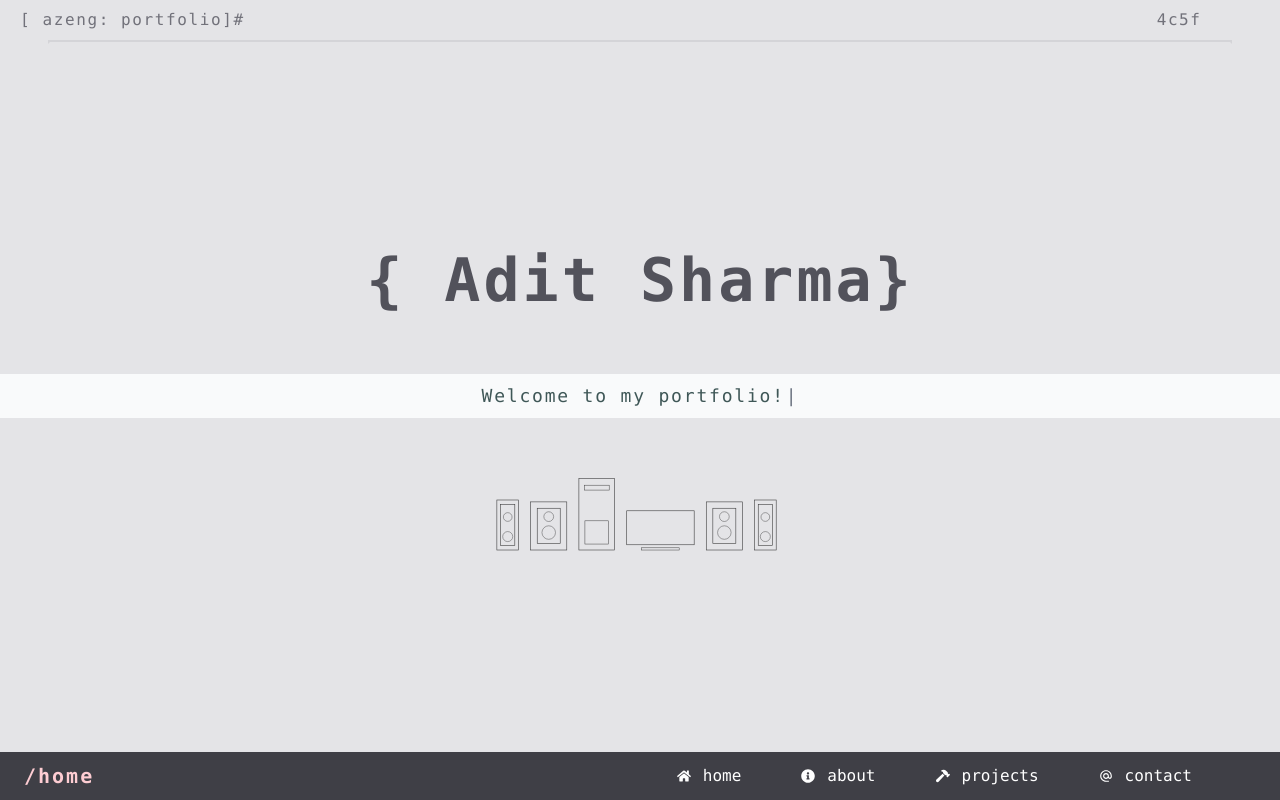
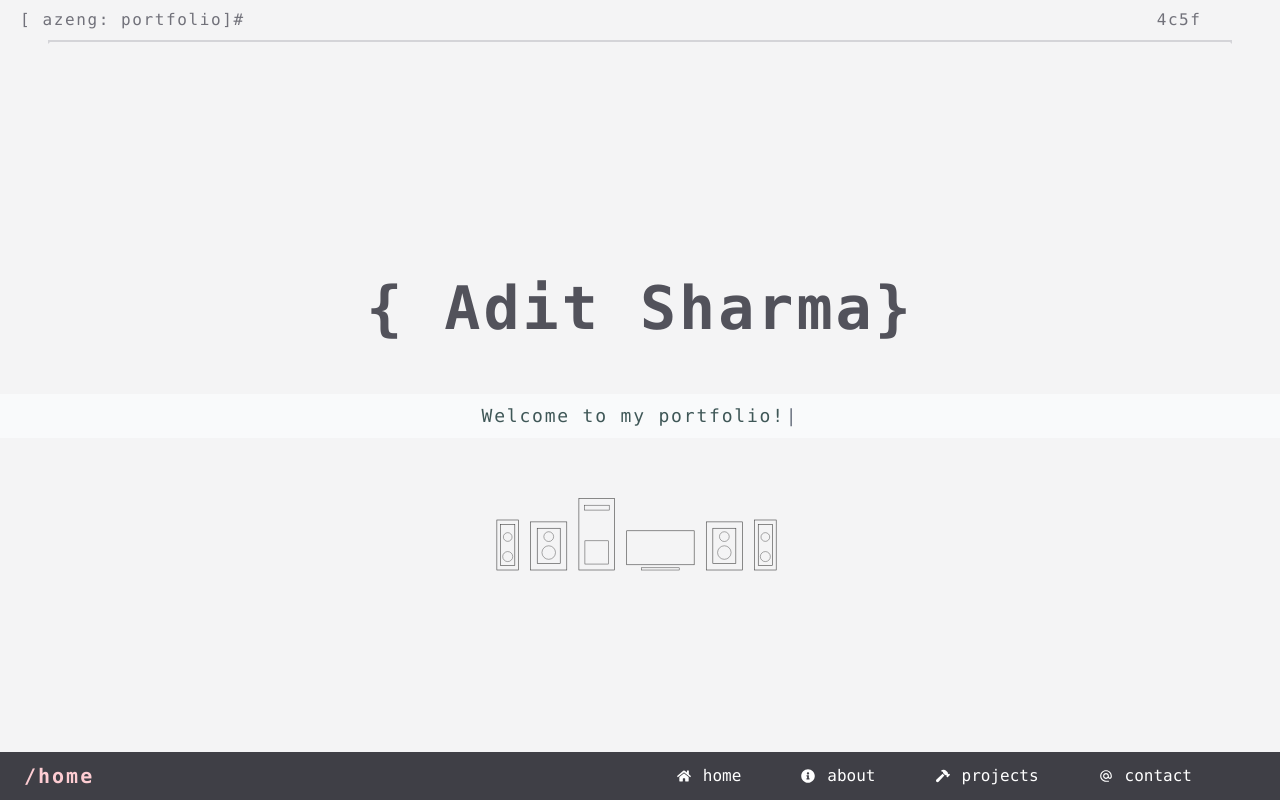
Before and after one commit to aditsharma03/portfolio, a React (Vite) app: page /#/ in a window 1280 px wide. Built offline with nearby package versions, Linux system fonts and the light colour scheme.

Commit message:
about page completed, almost

```diff
--- a/src/App.tsx
+++ b/src/App.tsx
@@ -10,7 +10,7 @@ import Projects from './components/Projects'
 function App() {
 
   return (
-    <div className=' font-mono bg-zinc-200 h-[100dvh] w-[100dvw] flex flex-col justify-center'>
+    <div className=' font-mono bg-zinc-100 h-[100dvh] w-[100dvw] flex flex-col justify-center'>
 
     <div className='justify-start'><Topbar /></div>
 
--- a/src/components/About/index.tsx
+++ b/src/components/About/index.tsx
@@ -1,7 +1,24 @@
+import myDrawing from "../../assets/myDrawing.svg"
 
 const About = () => {
 
-    return  <div className=" h-full">
+    const greeting = 'Hello there!';
+    const about = `I'm a code-slinging, tech-obsessed individual with a passion for building cool things. From tinkering with hardware to crafting innovative software, I'm always on the lookout for the next challenge. When I'm not elbow-deep in code, you might find me exploring new tech trends, fiddling with gadgets, or dreaming up the next big thing. Check out my projects to see what I've been brewing!`;
+
+    return  <div className="p-8 h-full w-full flex items-center max-sm:flex-col overflow-auto">
+
+                <div className="text-justify text-slate-800 p-4 pb-8 md:p-16 md:w-1/2 ">
+                    {greeting}
+                    <br />
+                    {about}
+                </div>
+
+                <div className="h-5/6 w-3/4  bg-slate-400 rounded-2xl flex  basis-1/2  border-slate-600 border-8 ">
+                    <img src={myDrawing} className=" mx-10 h-full w-full"></img>
+                </div>
+
+
+
 
             </div>
 
--- a/src/components/Contact/index.tsx
+++ b/src/components/Contact/index.tsx
@@ -11,7 +11,7 @@ const Contact = () => {
             icon: <FaGithub />
         },
         {
-            name: "Linked In",
+            name: "LinkedIn",
             url: "https://linkedin.com/in/aditsharma03",
             icon: <FaLinkedin />
         },
@@ -34,7 +34,7 @@ const Contact = () => {
             <div className="w-full text-zinc-700 flex flex-col justify-center md:flex-row gap-8 tracking-widest mx-36">
                 { contacts.map( (contact, index) => {
                     return <Link id={index.toString()} to={contact.url}
-                    className="hover:text-zinc-900 hover:bg-zinc-300 w-fit md:w-1/5 p-4  rounded-2xl gap-2 flex flex-row md:flex-col items-center">
+                    className="hover:text-zinc-900 hover:bg-zinc-300 w-fit md:w-1/5 p-4  rounded gap-2 flex flex-row md:flex-col items-center">
                         <div className="text-5xl">{contact.icon}</div>
                         <div className="text-2xl">{contact.name}</div>
                         </Link>
--- a/src/components/Home/index.tsx
+++ b/src/components/Home/index.tsx
@@ -6,12 +6,12 @@ const Home = () => {
 
     const name = "{ Adit Sharma}";
 
-    return <div className="cursor-crosshair h-full bg-transparent flex flex-col justify-center">
+    return <div className="cursor-crosshair h-full bg-transparent flex flex-col justify-center overflow-auto">
 
-            <div className="py-16 text-6xl max-sm:text-3xl font-bold text-zinc-600 tracking-wider subpixel-antialiased flex flex-row justify-center ">
+            <div className="pt-28 pb-10 text-3xl  md:text-6xl  font-bold text-zinc-600 tracking-wider subpixel-antialiased flex justify-center ">
                 {name}
             </div>
-            <div id="typewrite" className=" p-2 text-lg bg-gray-50 text-gray-500 tracking-widest flex flex-row justify-center">
+            <div id="typewrite" className=" mt-4 max-sm:mb-20  p-2 text-lg bg-gray-50 text-gray-500 tracking-widest flex flex-row justify-center">
             <Typewriter
             options={{
                 strings: [
@@ -27,7 +27,8 @@ const Home = () => {
             />
             </div>
 
-            <img src={computer} className='h-48 animate-pulse'></img>
+            <img src={computer} className='w-full h-48 animate-pulse'></img>
+
 
 
         </div>
```
Also changed, not shown: src/assets/myDrawing.svg (added).
